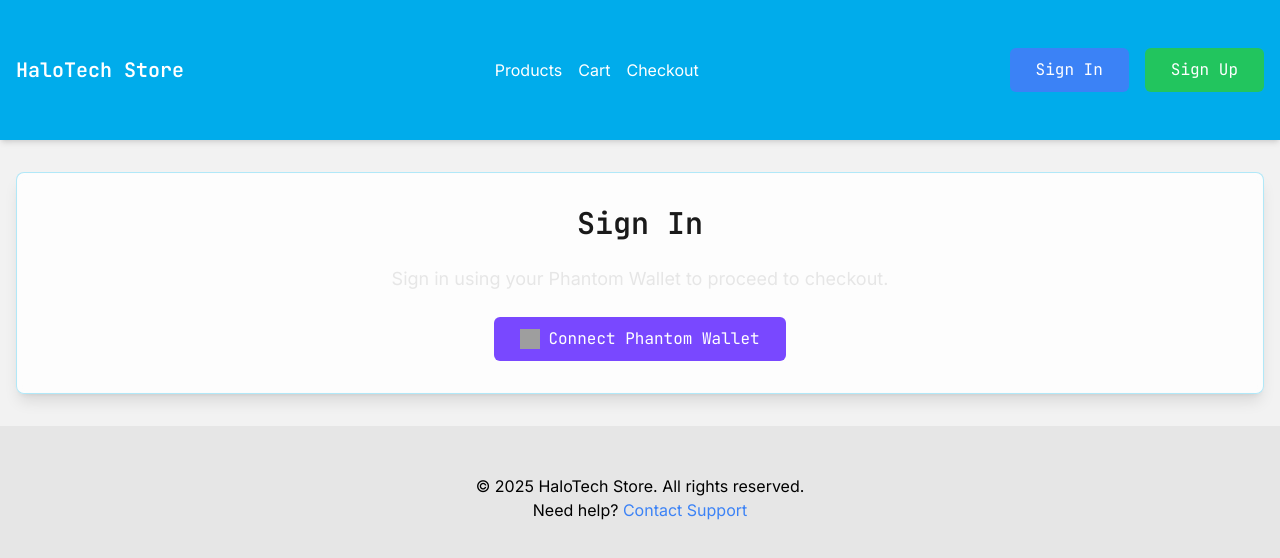
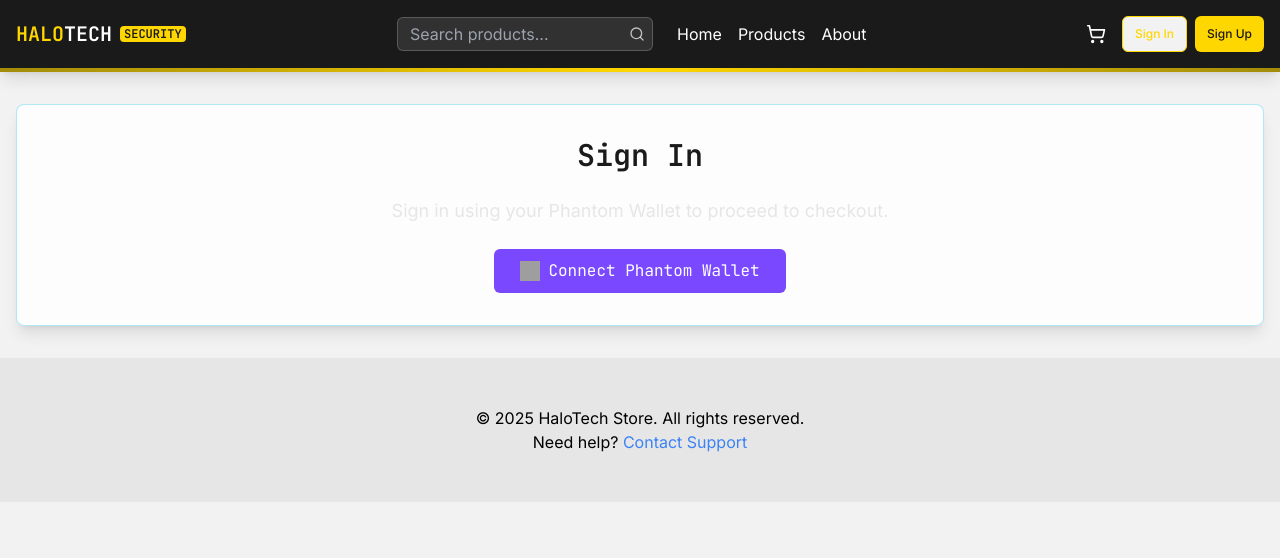
Before and after one commit to ServicePlace/halotech-harmony-store, a React (Vite) app: page /signin in a window 1280 px wide. Shown: the top 558 px of the page. Built offline with nearby package versions, Linux system fonts and the light colour scheme; grey boxes are pictures that could not be loaded; what @solana/web3.js would draw is missing.

Commit message:
Refactor: Merge headers and update styling
Merge the two header components into a single header.
Update styling to match the design specifications.
Include sign-in and sign-up buttons.

```diff
--- a/src/App.tsx
+++ b/src/App.tsx
@@ -1,3 +1,4 @@
+
 import { Toaster } from "@/components/ui/toaster";
 import { Toaster as Sonner } from "@/components/ui/sonner";
 import { TooltipProvider } from "@/components/ui/tooltip";
@@ -27,7 +28,7 @@ const App = () => {
         <CartProvider>
           <PaymentProvider>
             <Router>
-              <Header /> {/* Render Header only once here */}
+              <Header />
               <Toaster />
               <Sonner />
               <Routes>
--- a/src/components/Header.tsx
+++ b/src/components/Header.tsx
@@ -1,8 +1,18 @@
-import React from 'react';
-import { Link, useNavigate } from 'react-router-dom';
+
+import React, { useState } from 'react';
+import { Link, useNavigate, useLocation } from 'react-router-dom';
+import { ShoppingCart, Search, Menu, X, User } from 'lucide-react';
+import { useCart } from '@/context/CartContext';
+import { Button } from '@/components/ui/button';
 
 const Header: React.FC = () => {
+  const { getCartCount } = useCart();
   const navigate = useNavigate();
+  const location = useLocation();
+  const [isMenuOpen, setIsMenuOpen] = useState(false);
+  const [searchQuery, setSearchQuery] = useState('');
+
+  const isSignedIn = !!localStorage.getItem('phantomPublicKey');
 
   const handleSignOut = () => {
     localStorage.removeItem('phantomPublicKey');
@@ -10,52 +20,172 @@ const Header: React.FC = () => {
     navigate('/signin');
   };
 
-  const isSignedIn = !!localStorage.getItem('phantomPublicKey');
+  const handleSearch = (e: React.FormEvent) => {
+    e.preventDefault();
+    if (searchQuery.trim()) {
+      navigate(`/search?q=${encodeURIComponent(searchQuery.trim())}`);
+      setSearchQuery('');
+      setIsMenuOpen(false);
+    }
+  };
+
+  const isMobile = window.innerWidth < 768;
 
   return (
-    <header className="bg-primary text-primary-foreground py-4 shadow-md">
-      <div className="tech-container flex justify-between items-center">
-        <h1 className="text-xl font-bold">
-          <Link to="/" className="hover:underline text-primary-foreground">
-            HaloTech Store
+    <header className="bg-halotech-dark text-white shadow-lg">
+      {/* Main navigation bar */}
+      <div className="container mx-auto px-4 py-4">
+        <div className="flex justify-between items-center">
+          {/* Logo */}
+          <Link to="/" className="font-mono text-xl font-bold flex items-center">
+            <span className="text-halotech-yellow">HALO</span>
+            <span className="text-white">TECH</span>
+            <span className="ml-2 text-xs bg-halotech-yellow text-halotech-dark px-1 rounded">SECURITY</span>
           </Link>
-        </h1>
-        <nav className="flex gap-4">
-          <Link to="/products" className="hover:underline text-primary-foreground">
+
+          {/* Desktop navigation */}
+          {!isMobile && (
+            <div className="flex items-center space-x-6">
+              <form onSubmit={handleSearch} className="relative">
+                <input
+                  type="text"
+                  placeholder="Search products..."
+                  value={searchQuery}
+                  onChange={(e) => setSearchQuery(e.target.value)}
+                  className="py-1 px-3 pr-8 rounded-md bg-white/10 border border-white/20 focus:border-halotech-yellow/50 focus:outline-none text-white w-64"
+                />
+                <button type="submit" className="absolute right-2 top-1/2 transform -translate-y-1/2 text-white/70 hover:text-white">
+                  <Search size={16} />
+                </button>
+              </form>
+
+              <nav className="flex items-center space-x-4">
+                <Link
+                  to="/"
+                  className={`hover:text-halotech-yellow transition-colors ${location.pathname === '/' ? 'text-halotech-yellow border-b-2 border-halotech-yellow' : ''}`}
+                >
+                  Home
+                </Link>
+                <Link
+                  to="/products"
+                  className={`hover:text-halotech-yellow transition-colors ${location.pathname === '/products' ? 'text-halotech-yellow border-b-2 border-halotech-yellow' : ''}`}
+                >
                   Products
                 </Link>
-          <Link to="/cart" className="hover:underline text-primary-foreground">
-            Cart
-          </Link>
-          <Link to="/checkout" className="hover:underline text-primary-foreground">
-            Checkout
+                <Link
+                  to="/about"
+                  className={`hover:text-halotech-yellow transition-colors ${location.pathname === '/about' ? 'text-halotech-yellow border-b-2 border-halotech-yellow' : ''}`}
+                >
+                  About
                 </Link>
               </nav>
-        <div className="flex gap-4">
+            </div>
+          )}
+
+          {/* Action buttons - always visible */}
+          <div className="flex items-center space-x-2">
+            <Link to="/cart" className="relative p-2">
+              <ShoppingCart className="h-5 w-5 text-white hover:text-halotech-yellow transition-colors" />
+              {getCartCount() > 0 && (
+                <span className="absolute -top-1 -right-1 bg-halotech-yellow text-halotech-dark text-xs font-bold rounded-full h-4 w-4 flex items-center justify-center">
+                  {getCartCount()}
+                </span>
+              )}
+            </Link>
+
             {isSignedIn ? (
-            <>
-              <button
-                className="tech-button bg-red-500 text-white"
+              <div className="flex items-center space-x-2">
+                <Link to="/account" className="p-1">
+                  <User className="h-5 w-5 text-white hover:text-halotech-yellow transition-colors" />
+                </Link>
+                <Button
+                  variant="outline"
+                  size="sm"
                   onClick={handleSignOut}
+                  className="text-xs border-halotech-yellow text-halotech-yellow hover:bg-halotech-yellow hover:text-halotech-dark"
                 >
                   Sign Out
-              </button>
-              <Link to="/account" className="tech-button bg-blue-500 text-white">
-                My Account
-              </Link>
-            </>
+                </Button>
+              </div>
             ) : (
-            <>
-              <Link to="/signin" className="tech-button bg-blue-500 text-white">
-                Sign In
-              </Link>
-              <Link to="/signup" className="tech-button bg-green-500 text-white">
-                Sign Up
-              </Link>
-            </>
+              <div className="flex items-center space-x-2">
+                <Button
+                  variant="outline"
+                  size="sm"
+                  asChild
+                  className="text-xs border-halotech-yellow text-halotech-yellow hover:bg-halotech-yellow hover:text-halotech-dark"
+                >
+                  <Link to="/signin">Sign In</Link>
+                </Button>
+                <Button
+                  size="sm"
+                  asChild
+                  className="text-xs bg-halotech-yellow text-halotech-dark hover:bg-halotech-yellow/90"
+                >
+                  <Link to="/signup">Sign Up</Link>
+                </Button>
+              </div>
+            )}
+
+            {/* Mobile menu button */}
+            {isMobile && (
+              <Button
+                variant="ghost"
+                size="icon"
+                onClick={() => setIsMenuOpen(!isMenuOpen)}
+                className="text-white ml-2"
+              >
+                {isMenuOpen ? <X className="h-6 w-6" /> : <Menu className="h-6 w-6" />}
+              </Button>
             )}
           </div>
         </div>
+      </div>
+
+      {/* Gold underflow accent */}
+      <div className="h-1 bg-gradient-to-r from-halotech-yellow/60 via-halotech-yellow to-halotech-yellow/60"></div>
+
+      {/* Mobile menu */}
+      {isMobile && isMenuOpen && (
+        <div className="bg-halotech-dark border-t border-white/10 py-4 px-4 animate-accordion-down">
+          <form onSubmit={handleSearch} className="relative mb-4">
+            <input
+              type="text"
+              placeholder="Search products..."
+              value={searchQuery}
+              onChange={(e) => setSearchQuery(e.target.value)}
+              className="py-2 px-4 pr-10 rounded-md bg-white/10 border border-white/20 focus:border-halotech-yellow/50 focus:outline-none text-white w-full"
+            />
+            <button type="submit" className="absolute right-3 top-1/2 transform -translate-y-1/2 text-white/70 hover:text-white">
+              <Search size={18} />
+            </button>
+          </form>
+
+          <nav className="flex flex-col space-y-3">
+            <Link
+              to="/"
+              className={`py-2 hover:text-halotech-yellow transition-colors ${location.pathname === '/' ? 'text-halotech-yellow' : ''}`}
+              onClick={() => setIsMenuOpen(false)}
+            >
+              Home
+            </Link>
+            <Link
+              to="/products"
+              className={`py-2 hover:text-halotech-yellow transition-colors ${location.pathname === '/products' ? 'text-halotech-yellow' : ''}`}
+              onClick={() => setIsMenuOpen(false)}
+            >
+              Products
+            </Link>
+            <Link
+              to="/about"
+              className={`py-2 hover:text-halotech-yellow transition-colors ${location.pathname === '/about' ? 'text-halotech-yellow' : ''}`}
+              onClick={() => setIsMenuOpen(false)}
+            >
+              About
+            </Link>
+          </nav>
+        </div>
+      )}
     </header>
   );
 };
--- a/src/components/layout/Layout.tsx
+++ b/src/components/layout/Layout.tsx
@@ -1,6 +1,5 @@
 
 import { ReactNode } from 'react';
-import Navbar from './Navbar';
 import Footer from './Footer';
 import { Link } from 'react-router-dom';
 import { Button } from '@/components/ui/button';
@@ -15,8 +14,6 @@ const Layout = ({ children }: LayoutProps) => {
 
   return (
     <div className="flex flex-col min-h-screen">
-      <Navbar />
-
       <div className="bg-gray-100 py-2 border-b">
         <div className="container mx-auto flex justify-end">
           <Button asChild variant="outline" size="sm" className="text-gray-600">
@@ -31,7 +28,6 @@ const Layout = ({ children }: LayoutProps) => {
       <main className="flex-grow bg-gradient-to-b from-gray-100 to-white">
         {children}
       </main>
-      <Footer />
     </div>
   );
 };
--- a/src/data/products.ts
+++ b/src/data/products.ts
@@ -5,47 +5,47 @@ import { getAllProducts, initializeStore, resetToInitialProducts as resetStore }
 export const products: Product[] = [
   {
     id: "1",
-    name: "Quantum Computing eBook",
-    description: "Comprehensive guide to quantum computing algorithms and applications.",
-    price: 29.99,
-    image: "https://images.unsplash.com/photo-1629654297299-c8506221ca97?q=80&w=1074&auto=format&fit=crop",
-    category: "digital",
+    name: "Pre-Programmed Wireless Alarm Kit",
+    description: "Simple DIY wireless alarm system with commercial quality for home or office security.",
+    price: 499.99,
+    image: "https://images.unsplash.com/photo-1558002038-1055907df827?q=80&w=1074&auto=format&fit=crop",
+    category: "security",
     featured: true,
-    isDigital: true,
-    stock: 999,
+    isDigital: false,
+    stock: 15,
     createdAt: "2023-01-15T12:00:00Z"
   },
   {
     id: "2",
-    name: "AI Development Course",
-    description: "Master artificial intelligence development with practical projects.",
-    price: 89.99,
-    image: "https://images.unsplash.com/photo-1677442135136-760c813028c0?q=80&w=1032&auto=format&fit=crop",
-    category: "digital",
+    name: "Doorbell Camera",
+    description: "High-resolution doorbell camera with remote monitoring capabilities and two-way communication.",
+    price: 299.99,
+    image: "https://images.unsplash.com/photo-1600077105524-ec79ffa98417?q=80&w=987&auto=format&fit=crop",
+    category: "security",
     featured: true,
-    isDigital: true,
-    stock: 999,
+    isDigital: false,
+    stock: 28,
     createdAt: "2023-02-10T12:00:00Z"
   },
   {
     id: "3",
-    name: "HoloTech AR Glasses",
-    description: "Next generation augmented reality glasses with 8K resolution.",
-    price: 499.99,
-    image: "https://images.unsplash.com/photo-1622979135225-d2ba269cf1ac?q=80&w=1032&auto=format&fit=crop",
-    category: "hardware",
+    name: "Four-Channel DVR System",
+    description: "Complete CCTV system with cameras, cables, and a 4-channel DVR for comprehensive surveillance.",
+    price: 699.99,
+    image: "https://images.unsplash.com/photo-1527878082660-d150bec4a5cc?q=80&w=1170&auto=format&fit=crop",
+    category: "security",
     featured: true,
     isDigital: false,
-    stock: 15,
+    stock: 10,
     createdAt: "2023-03-05T12:00:00Z"
   },
   {
     id: "4",
-    name: "Blockchain Development Toolkit",
-    description: "All-in-one toolkit for blockchain developers with sample code and templates.",
-    price: 149.99,
-    image: "https://images.unsplash.com/photo-1639322537228-f710d846310a?q=80&w=1032&auto=format&fit=crop",
-    category: "digital",
+    name: "Basic Alarm Monitoring",
+    description: "24/7 alarm monitoring service, 365 days a year. Subscription-based security solution.",
+    price: 19.99,
+    image: "https://images.unsplash.com/photo-1614064641938-3bbee52942c7?q=80&w=987&auto=format&fit=crop",
+    category: "service",
     featured: false,
     isDigital: true,
     stock: 999,
@@ -53,50 +53,50 @@ export const products: Product[] = [
   },
   {
     id: "5",
-    name: "NeoSync Smart Watch",
-    description: "Health and fitness tracking with advanced biometric sensors.",
-    price: 299.99,
-    image: "https://images.unsplash.com/photo-1579586337278-3befd40fd17a?q=80&w=1172&auto=format&fit=crop",
-    category: "hardware",
-    featured: true,
-    isDigital: false,
-    stock: 28,
+    name: "Smart Alarm Monitoring",
+    description: "Enhanced monitoring with smart features and mobile alerts for residential security systems.",
+    price: 32.99,
+    image: "https://images.unsplash.com/photo-1558959356-2d5f59af4c45?q=80&w=1074&auto=format&fit=crop",
+    category: "service",
+    featured: false,
+    isDigital: true,
+    stock: 999,
     createdAt: "2023-05-12T12:00:00Z"
   },
   {
     id: "6",
-    name: "CryptoTrade Pro Subscription",
-    description: "Advanced cryptocurrency trading strategies and real-time market analysis.",
-    price: 199.99,
-    image: "https://images.unsplash.com/photo-1621761191319-c6fb62004040?q=80&w=1032&auto=format&fit=crop",
-    category: "digital",
-    featured: false,
-    isDigital: true,
-    stock: 999,
+    name: "Access Control System",
+    description: "Keyless entry system with activity tracking for businesses and sensitive areas.",
+    price: 899.99,
+    image: "https://images.unsplash.com/photo-1541280910158-c4e14f9c94a3?q=80&w=1169&auto=format&fit=crop",
+    category: "access",
+    featured: true,
+    isDigital: false,
+    stock: 8,
     createdAt: "2023-06-08T12:00:00Z"
   },
   {
     id: "7",
-    name: "DataSphere Storage Device",
-    description: "1TB quantum-encrypted storage device with biometric security.",
-    price: 349.99,
-    image: "https://images.unsplash.com/photo-1531492746076-161ca9bcad58?q=80&w=1074&auto=format&fit=crop",
-    category: "hardware",
+    name: "Fire Alarm System",
+    description: "Comprehensive fire detection and alert system with monitoring capabilities.",
+    price: 599.99,
+    image: "https://images.unsplash.com/photo-1621351183012-e2f9972dd9bf?q=80&w=1169&auto=format&fit=crop",
+    category: "safety",
     featured: false,
     isDigital: false,
-    stock: 17,
+    stock: 12,
     createdAt: "2023-07-15T12:00:00Z"
   },
   {
     id: "8",
-    name: "Neural Interface Development Kit",
-    description: "Start building brain-computer interfaces with this comprehensive kit.",
-    price: 599.99,
-    image: "https://images.unsplash.com/photo-1581092921461-eab74593e708?q=80&w=1170&auto=format&fit=crop",
-    category: "hardware",
+    name: "VoIP Business Phone System",
+    description: "Complete Voice Over IP communication system for efficient business operations.",
+    price: 799.99,
+    image: "https://images.unsplash.com/photo-1599424481155-6963e9e618be?q=80&w=1180&auto=format&fit=crop",
+    category: "communication",
     featured: true,
     isDigital: false,
-    stock: 8,
+    stock: 7,
     createdAt: "2023-08-18T12:00:00Z"
   }
 ];
```
Lines whose indentation alone changed are shown as unchanged.
